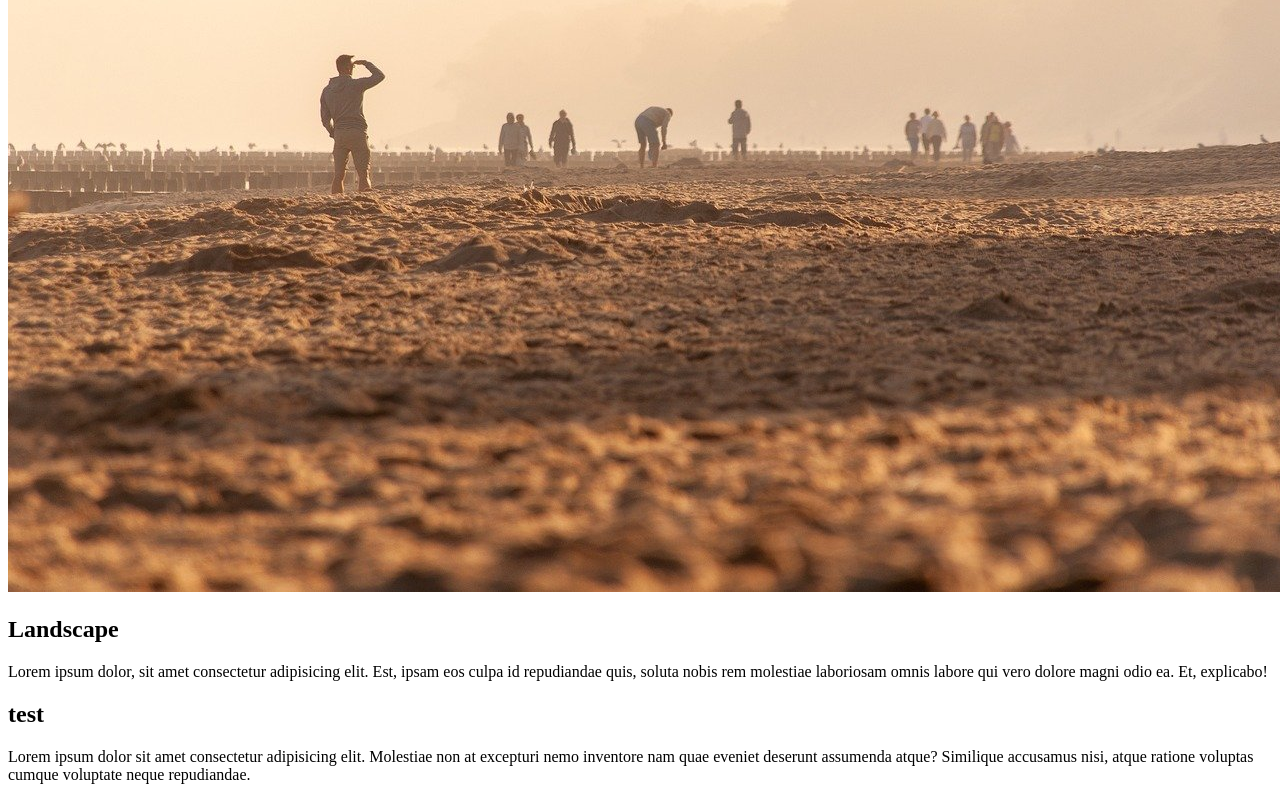
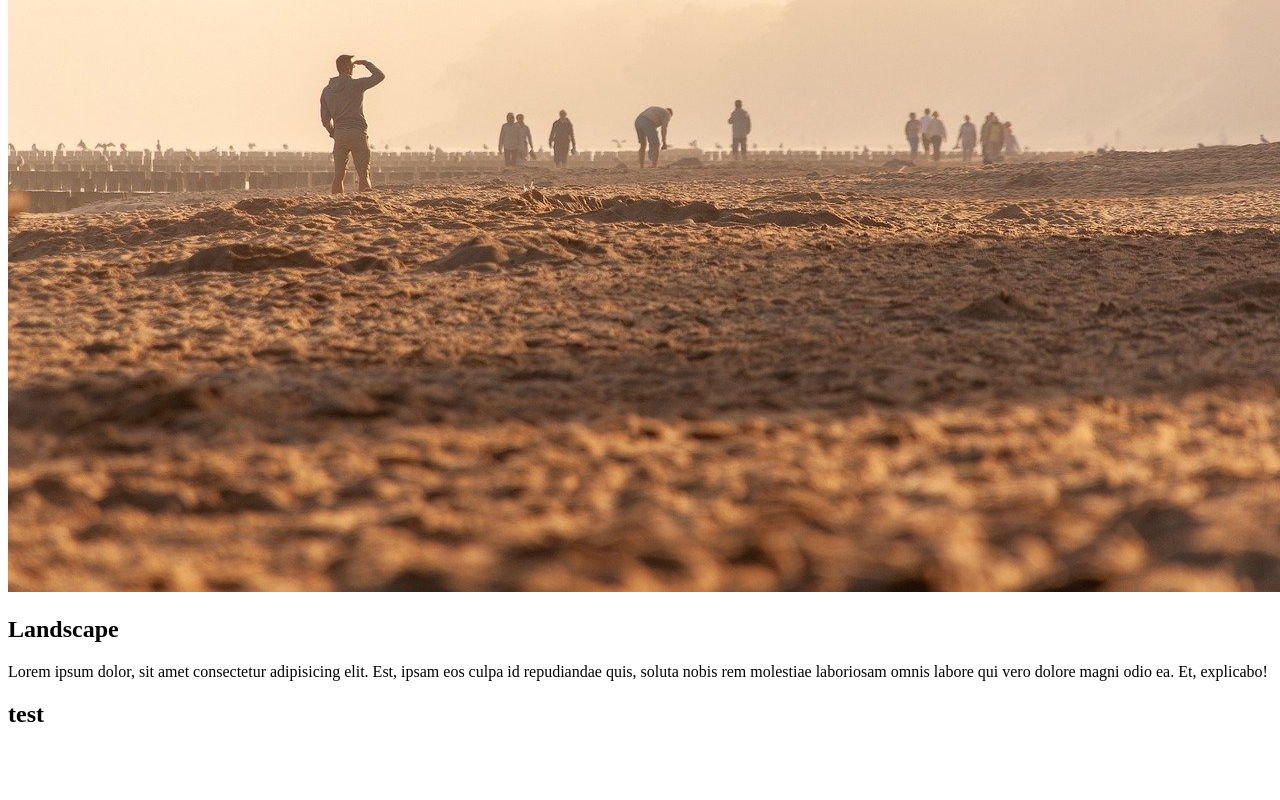
Before and after one commit to krystul11/Projekt, a plain HTML site: page index.html in a window 1280 px wide. Shown: the part 338-1138 px from the top of the page. After the commit the page ends 1086 px from the top, so only its background shows below. Drawn offline with Linux system fonts and the light colour scheme.

Commit message:
Revert "uzupelnij sekcje"
This reverts commit 3451adfa324b1f8cb6806de28c34ab07968d8565.

```diff
--- a/index.html
+++ b/index.html
@@ -11,6 +11,5 @@
     <h2>Landscape</h2>
     <p>Lorem ipsum dolor, sit amet consectetur adipisicing elit. Est, ipsam eos culpa id repudiandae quis, soluta nobis rem molestiae laboriosam omnis labore qui vero dolore magni odio ea. Et, explicabo!</p>
     <h2>test</h2>
-    <p>Lorem ipsum dolor sit amet consectetur adipisicing elit. Molestiae non at excepturi nemo inventore nam quae eveniet deserunt assumenda atque? Similique accusamus nisi, atque ratione voluptas cumque voluptate neque repudiandae.</p>
 </body>
 </html>
```
